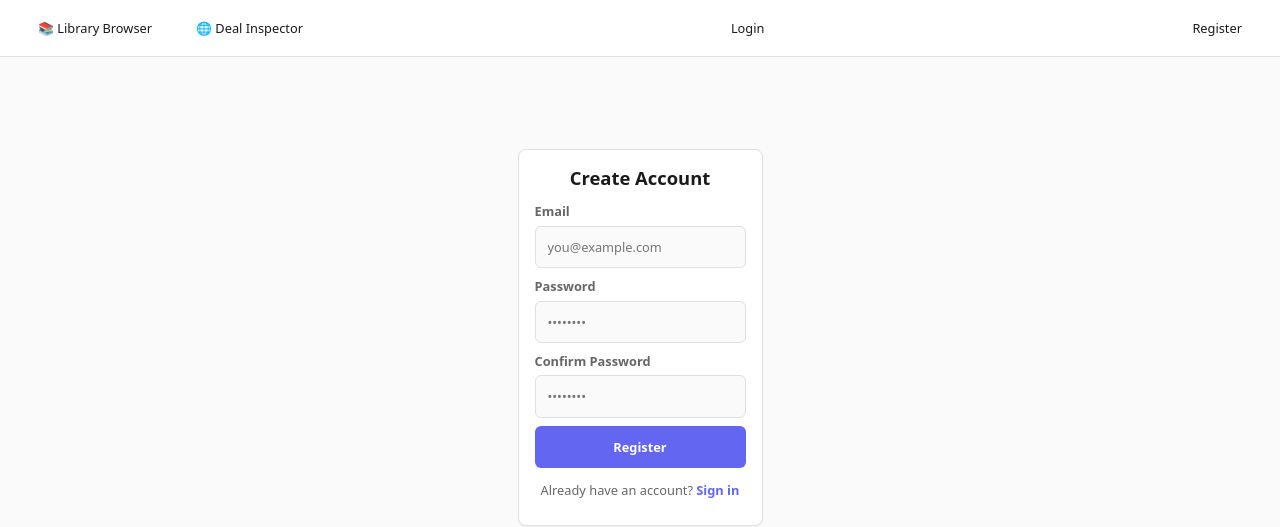
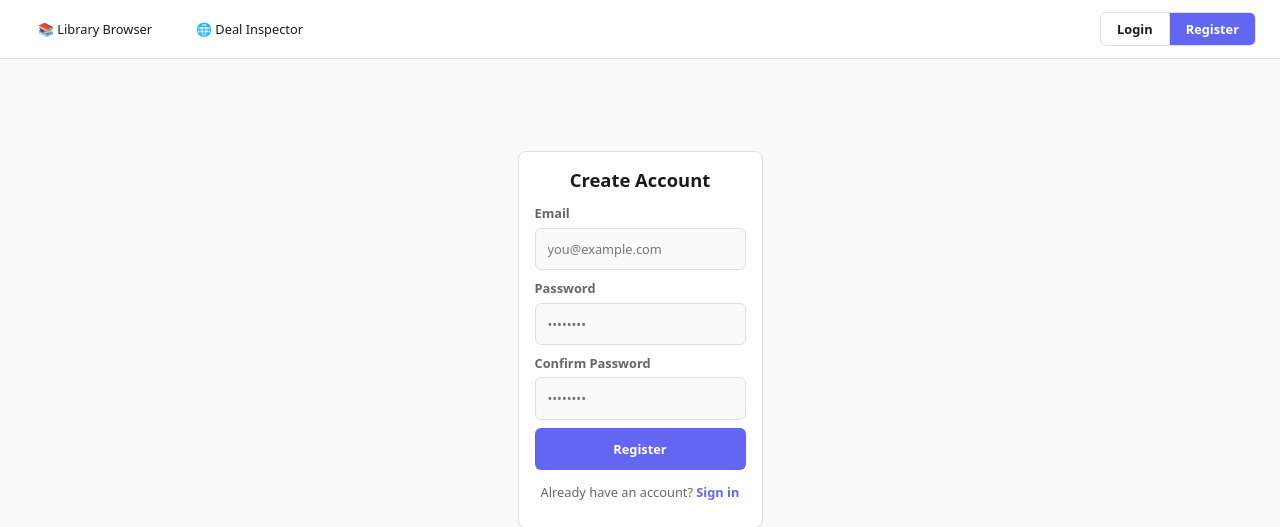
Before and after one commit to Hectormalvarez/humblelibrarysync, a FastAPI app: page /register in a window 1280 px wide. Shown: the top 527 px of the page. Run offline with FastAPI, Linux system fonts and the light colour scheme; parts of the project's set-up code (start-up, migrations or seed data) failed here and were passed over; some libraries are stand-ins or nearby versions.

Commit message:
style(nav): use ghost/solid button variants for login and register

```diff
--- a/app/static/css/style.css
+++ b/app/static/css/style.css
@@ -415,17 +415,9 @@ nav {
   font-weight: 600;
 }
 
-/* Spacing utility – push remaining nav items to the right */
-nav > * {
-  margin-left: auto;
-}
-
-nav > *:first-child {
-  margin-left: 0;
-}
-
-nav > *:first-child + * {
-  margin-left: 0;
+/* Spacer pushes nav items after it to the right */
+.nav-spacer {
+  flex: 1;
 }
 
 .nav-user-badge {
@@ -448,6 +440,51 @@ nav > *:first-child + * {
 .nav-link.nav-logout:hover {
   color: var(--color-error-text);
   background: var(--color-error-bg);
+}
+
+/* ----- Nav Auth Group (Segmented Control) ----- */
+/*
+ * .nav-auth-group wraps Login and Register into a single segmented pill,
+ * visually mirroring the .mode-switcher pattern used elsewhere in the app.
+ */
+.nav-auth-group {
+  display: inline-flex;
+  align-items: center;
+  border: 1px solid var(--color-border);
+  border-radius: var(--radius-md);
+  overflow: hidden;
+}
+
+.nav-btn {
+  display: inline-flex;
+  align-items: center;
+  justify-content: center;
+  padding: 6px 16px;
+  font-size: var(--text-sm);
+  font-weight: 600;
+  border: none;
+  cursor: pointer;
+  transition: background-color 0.12s ease, color 0.12s ease;
+  text-decoration: none;
+}
+
+.nav-btn--ghost {
+  color: var(--color-text-primary);
+  background: transparent;
+  border-right: 1px solid var(--color-border);
+}
+
+.nav-btn--ghost:hover {
+  background: var(--color-bg-hover);
+}
+
+.nav-btn--solid {
+  color: var(--color-text-inverse);
+  background: var(--color-accent);
+}
+
+.nav-btn--solid:hover {
+  background: var(--color-accent-hover);
 }
 
 /* ----- Page Header Hierarchy ----- */
--- a/app/templates/layout.html
+++ b/app/templates/layout.html
@@ -20,8 +20,11 @@
     <span class="nav-user-badge">{{ user.email }}</span>
     <a href="/auth/logout" class="nav-link nav-logout">Logout</a>
     {% else %}
-    <a href="/login" class="nav-link">Login</a>
-    <a href="/register" class="nav-link">Register</a>
+    <span class="nav-spacer"></span>
+    <span class="nav-auth-group">
+      <a href="/login" class="nav-btn nav-btn--ghost">Login</a>
+      <a href="/register" class="nav-btn nav-btn--solid">Register</a>
+    </span>
     {% endif %}
   </nav>
   <main class="container">
```
